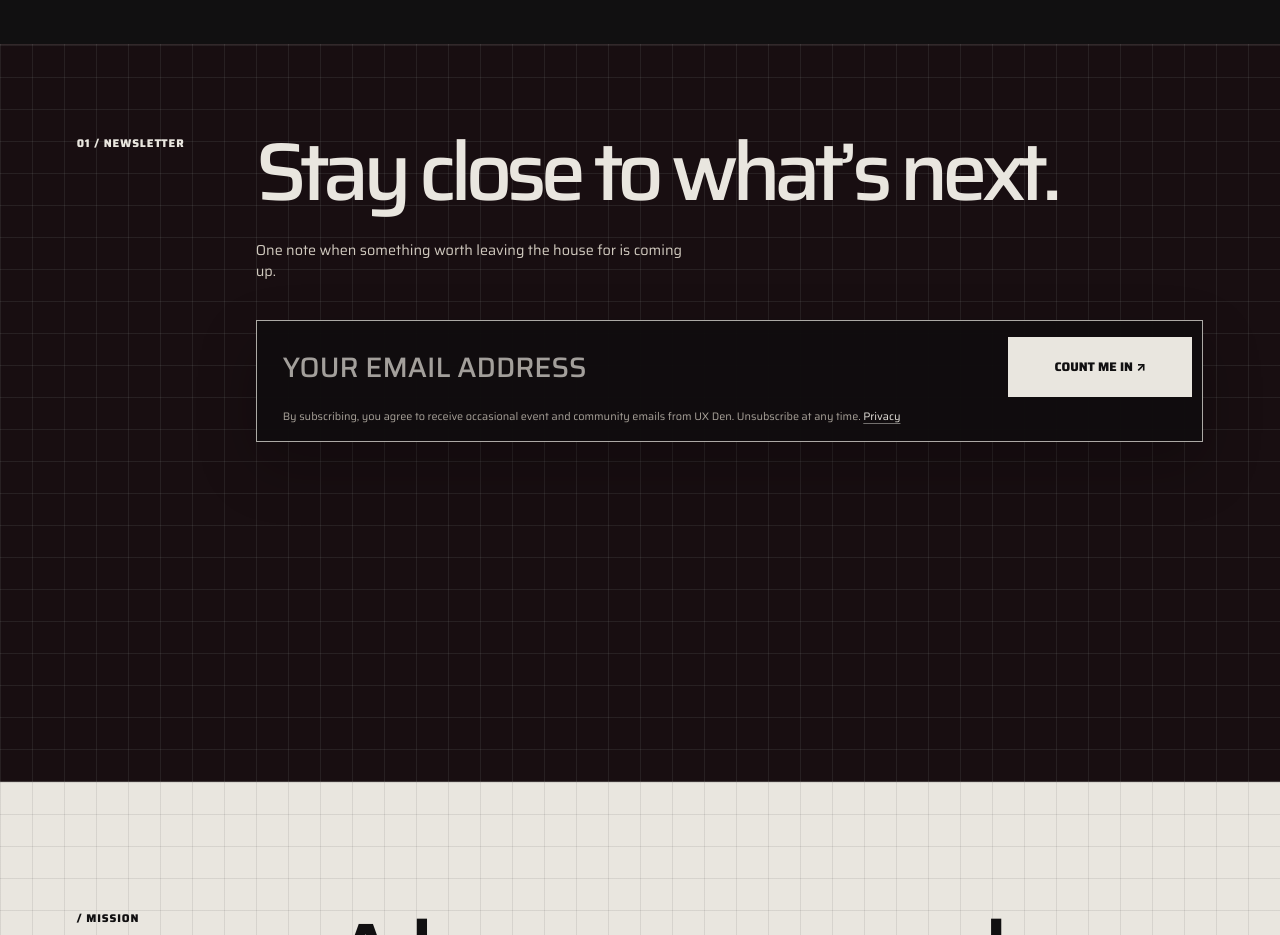
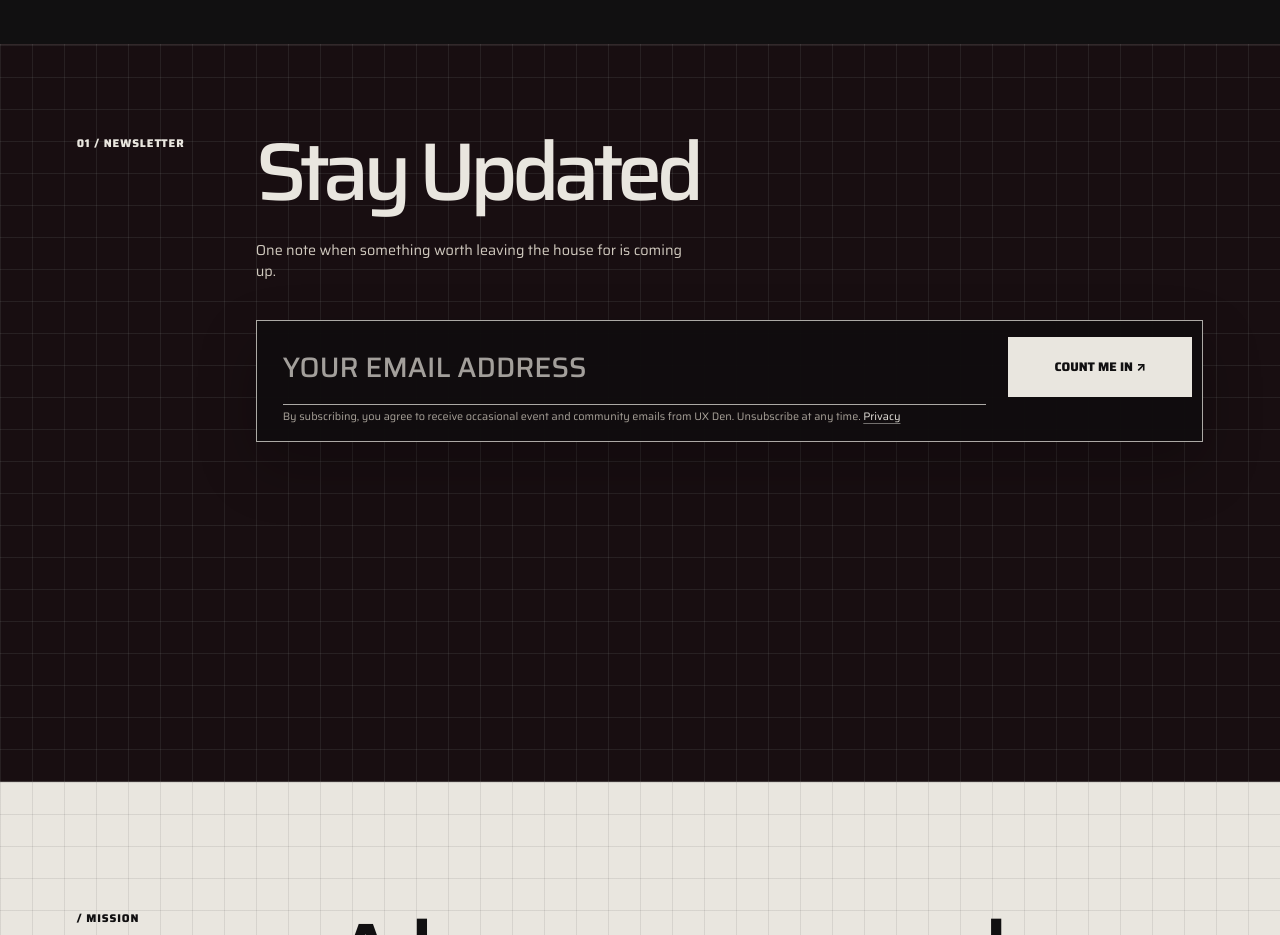
Before and after one commit to HeikoPol/ux-design-den, a Next.js app: page / in a window 1280 px wide. Shown: the part 1220-2155 px from the top of the page. Built offline with nearby package versions, Linux system fonts and the light colour scheme; no server answers.

Commit message:
Clarify newsletter form and privacy heading

```diff
--- a/app/HomePage.tsx
+++ b/app/HomePage.tsx
@@ -352,7 +352,7 @@ export function HomePage() {
         <section className="newsletter-scene" id="newsletter" aria-labelledby="newsletter-title">
           <div className="newsletter-content">
             <div className="scene-index">01 / NEWSLETTER</div>
-            <h2 id="newsletter-title">Stay close to what’s next.</h2>
+            <h2 id="newsletter-title">Stay Updated</h2>
             <p>One note when something worth leaving the house for is coming up.</p>
 
             <form onSubmit={handleSubmit} noValidate>
--- a/app/globals.css
+++ b/app/globals.css
@@ -704,11 +704,18 @@ footer a:hover {
   height: 76px;
   padding: 0;
   border: 0;
+  border-bottom: 1px solid rgba(233, 230, 223, 0.72);
   background: transparent;
   color: var(--chalk);
   font-family: var(--display-font);
   font-size: clamp(1.2rem, 2.2vw, 2rem);
   font-weight: 500;
+  transition: border-color 160ms ease;
+}
+
+.newsletter-form-row input:focus {
+  border-bottom-color: var(--acid);
+  outline: 2px solid transparent;
 }
 
 .newsletter-form-row input::placeholder {
--- a/app/privacy/page.tsx
+++ b/app/privacy/page.tsx
@@ -66,7 +66,7 @@ export default function PrivacyPage() {
   return (
     <LegalPage
       eyebrow="PRIVACY"
-      title="Your inbox. Your information."
+      title="Privacy, plainly."
       intro="The short version: we collect your email only when you give it to us, use it to keep you close to UX Den, and give you a simple way to leave. This notice explains the details."
       sections={sections}
     />
```
